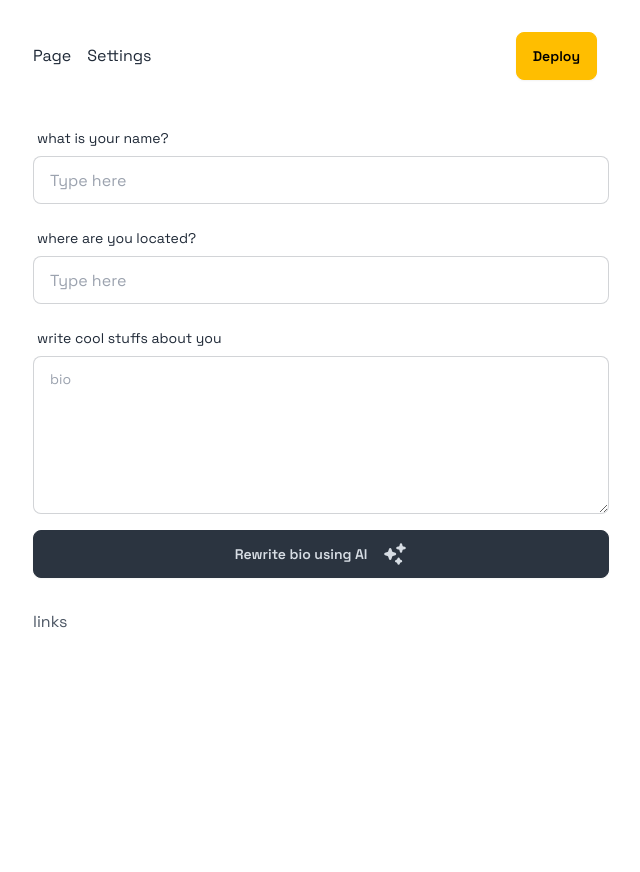
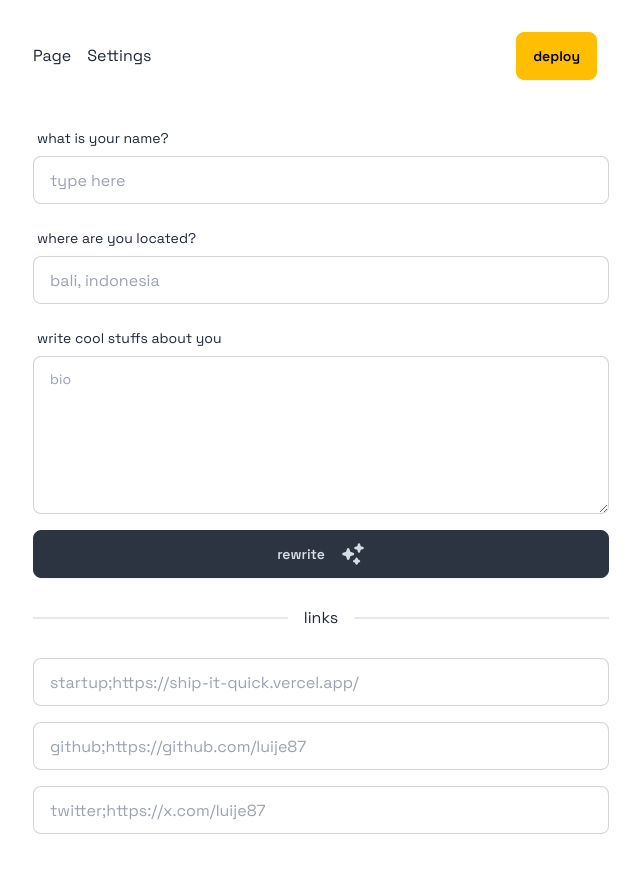
Before and after one commit to luije87/indie-page, a Next.js app: page /dashboard in a window 1280 px wide. Shown: the whole page, without its empty margins (319-959 px from the left). Before the commit the page ends 800 px from the top, so only its background shows below. Built offline with nearby package versions, Linux system fonts and the light colour scheme.

Commit message:
chore: Update page.tsx to include "claim your page" link

```diff
--- a/app/dashboard/layout.tsx
+++ b/app/dashboard/layout.tsx
@@ -22,7 +22,7 @@ export default function Layout({ children }: { children: React.ReactNode }) {
               Settings
             </Link>
           </div>
-          <button className="btn btn-warning mr-3">Deploy</button>
+          <button className="btn btn-warning mr-3">deploy</button>
           {/* <form>
             <SubmitButton
               pendingText="Logging out..."
@@ -34,7 +34,7 @@ export default function Layout({ children }: { children: React.ReactNode }) {
           </form> */}
         </div>
       </nav>
-      <main className="mt-10">{children}</main>
+      <main className="my-10">{children}</main>
     </div>
   );
 }
--- a/app/dashboard/page.tsx
+++ b/app/dashboard/page.tsx
@@ -1,9 +1,26 @@
+"use client";
 import { SubmitButton } from "@/components/ui/submit-button";
 import { signOutAction } from "@/utils/auth-helpers/actions";
 import { SparklesIcon } from "@heroicons/react/20/solid";
 import Link from "next/link";
+import { useState } from "react";
+
+type User = {
+  name: string;
+  location: string;
+  bio: string;
+  links: string[];
+  slug: string;
+};
 
 export default function Page() {
+  const [user, setUser] = useState<User>({
+    name: "",
+    location: "",
+    bio: "",
+    links: ["", "", ""],
+    slug: "",
+  });
   return (
     <div className="max-w-xl mx-4 lg:mx-auto">
       <div className="flex flex-col gap-4">
@@ -13,8 +30,12 @@ export default function Page() {
             <span className="label-text">what is your name?</span>
           </div>
           <input
+            value={user.name}
+            name="name"
+            maxLength={50}
+            onChange={(e) => setUser({ ...user, name: e.target.value })}
             type="text"
-            placeholder="Type here"
+            placeholder="type here"
             className="input input-bordered w-full"
           />
         </label>
@@ -23,8 +44,12 @@ export default function Page() {
             <span className="label-text">where are you located?</span>
           </div>
           <input
+            value={user.location}
+            name="location"
+            maxLength={50}
+            onChange={(e) => setUser({ ...user, location: e.target.value })}
             type="text"
-            placeholder="Type here"
+            placeholder="bali, indonesia"
             className="input input-bordered w-full"
           />
         </label>
@@ -33,17 +58,68 @@ export default function Page() {
             <span className="label-text">write cool stuffs about you</span>
           </div>
           <textarea
+            maxLength={200}
             className="textarea textarea-bordered"
             placeholder="bio"
+            onChange={(e) => setUser({ ...user, bio: e.target.value })}
+            value={user.bio}
             rows={5}
           ></textarea>
         </label>
 
         <button className="btn btn-neutral">
-          Rewrite bio using AI
+          rewrite
           <SparklesIcon className="w-6 h-6 ml-2" />
         </button>
-        <p className="mt-4 text-gray-600">links</p>
+        <div className="divider">links</div>
+        <label className="form-control w-full">
+          <input
+            value={user.links[0]}
+            name="link0"
+            maxLength={50}
+            onChange={(e) =>
+              setUser({
+                ...user,
+                links: [e.target.value, user.links[1], user.links[2]],
+              })
+            }
+            type="text"
+            placeholder="startup;https://ship-it-quick.vercel.app/"
+            className="input input-bordered w-full"
+          />
+        </label>
+        <label className="form-control w-full">
+          <input
+            value={user.links[1]}
+            name="link1"
+            maxLength={50}
+            onChange={(e) =>
+              setUser({
+                ...user,
+                links: [user.links[0], e.target.value, user.links[2]],
+              })
+            }
+            type="text"
+            placeholder="github;https://github.com/luije87"
+            className="input input-bordered w-full"
+          />
+        </label>
+        <label className="form-control w-full">
+          <input
+            value={user.links[2]}
+            name="link2"
+            maxLength={50}
+            onChange={(e) =>
+              setUser({
+                ...user,
+                links: [user.links[0], user.links[1], e.target.value],
+              })
+            }
+            type="text"
+            placeholder="twitter;https://x.com/luije87"
+            className="input input-bordered w-full"
+          />
+        </label>
       </div>
     </div>
   );
--- a/app/dashboard/settings/page.tsx
+++ b/app/dashboard/settings/page.tsx
@@ -1,5 +1,7 @@
+"use client";
 import { SubmitButton } from "@/components/ui/submit-button";
 import { signOutAction } from "@/utils/auth-helpers/actions";
+import { useState } from "react";
 
 export default function Home() {
   return (
```
